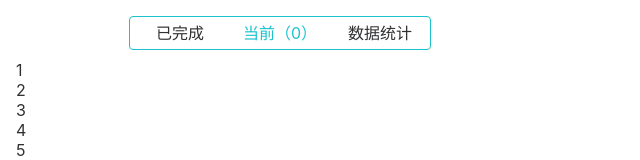
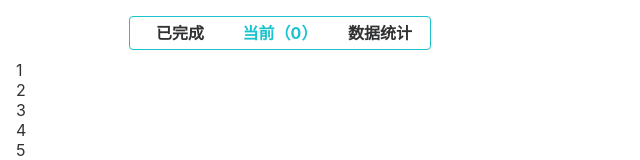
Before and after one commit to Zeffon/hourglass, a Vue app: page / in a window 1280 px wide. Shown: the top 160 px of the page, without its empty margins (0-640 px from the left). Built offline with nearby package versions, Linux system fonts and the light colour scheme.

Commit message:
perf: 头部逻辑交互

```diff
--- a/src/assets/scss/base.scss
+++ b/src/assets/scss/base.scss
@@ -48,6 +48,7 @@
   display: flex;
   border: 1px solid $color-theme;
   border-radius: 4px;
+  font-weight: bold;
   &__item {
     width: 100px;
     height: 32px;
--- a/src/chrome/popup/components/header.vue
+++ b/src/chrome/popup/components/header.vue
@@ -3,20 +3,37 @@
  * @Author: Zeffon
  * @Date: 2021-10-24 22:30:07
  * @LastEditors: Zeffon
- * @LastEditTime: 2021-10-27 21:36:20
+ * @LastEditTime: 2021-10-28 22:16:51
 -->
 <template>
   <div class="m-header">
-    <div class="m-header__item" @click="clickOne">已完成</div>
-    <div class="m-header__item is-active" @click="clickTwo">
+    <div
+      class="m-header__item"
+      :class="key === 'one' ? 'is-active' : ''"
+      @click="clickOne"
+    >
+      已完成
+    </div>
+    <div
+      class="m-header__item"
+      :class="key === 'two' ? 'is-active' : ''"
+      @click="clickTwo"
+    >
       当前（{{ curCount }}）
     </div>
-    <div class="m-header__item" @click="clickThree">数据统计</div>
+    <div
+      class="m-header__item"
+      :class="key === 'three' ? 'is-active' : ''"
+      @click="clickThree"
+    >
+      数据统计
+    </div>
   </div>
 </template>
 
 <script lang="ts">
 import { defineComponent } from 'vue'
+import { ref } from 'vue'
 
 export default defineComponent({
   name: 'm-header',
@@ -24,20 +41,28 @@ export default defineComponent({
   props: {
     curCount: {
       type: Number,
-      default() {
-        return 0
-      }
+      default: 0
+    },
+    curKey: {
+      type: String,
+      default: 'three'
+    }
+  },
+  setup(props) {
+    const key = ref(props.curKey)
+    return {
+      key
     }
   },
   methods: {
     clickOne() {
-      console.log(1)
+      this.key = 'one'
     },
     clickTwo() {
-      console.log(2)
+      this.key = 'two'
     },
     clickThree() {
-      console.log(3)
+      this.key = 'three'
     }
   }
 })
--- a/src/chrome/popup/views/Popup.vue
+++ b/src/chrome/popup/views/Popup.vue
@@ -3,12 +3,12 @@
  * @Author: Zeffon
  * @Date: 2021-10-09 22:02:36
  * @LastEditors: Zeffon
- * @LastEditTime: 2021-10-26 21:07:25
+ * @LastEditTime: 2021-10-28 22:11:01
 -->
 <template>
   <div class="g-popup">
     <div class="g-popup-header">
-      <MHeader />
+      <MHeader curKey="two" />
     </div>
     <div class="g-popup-main">
       <draggable
```
